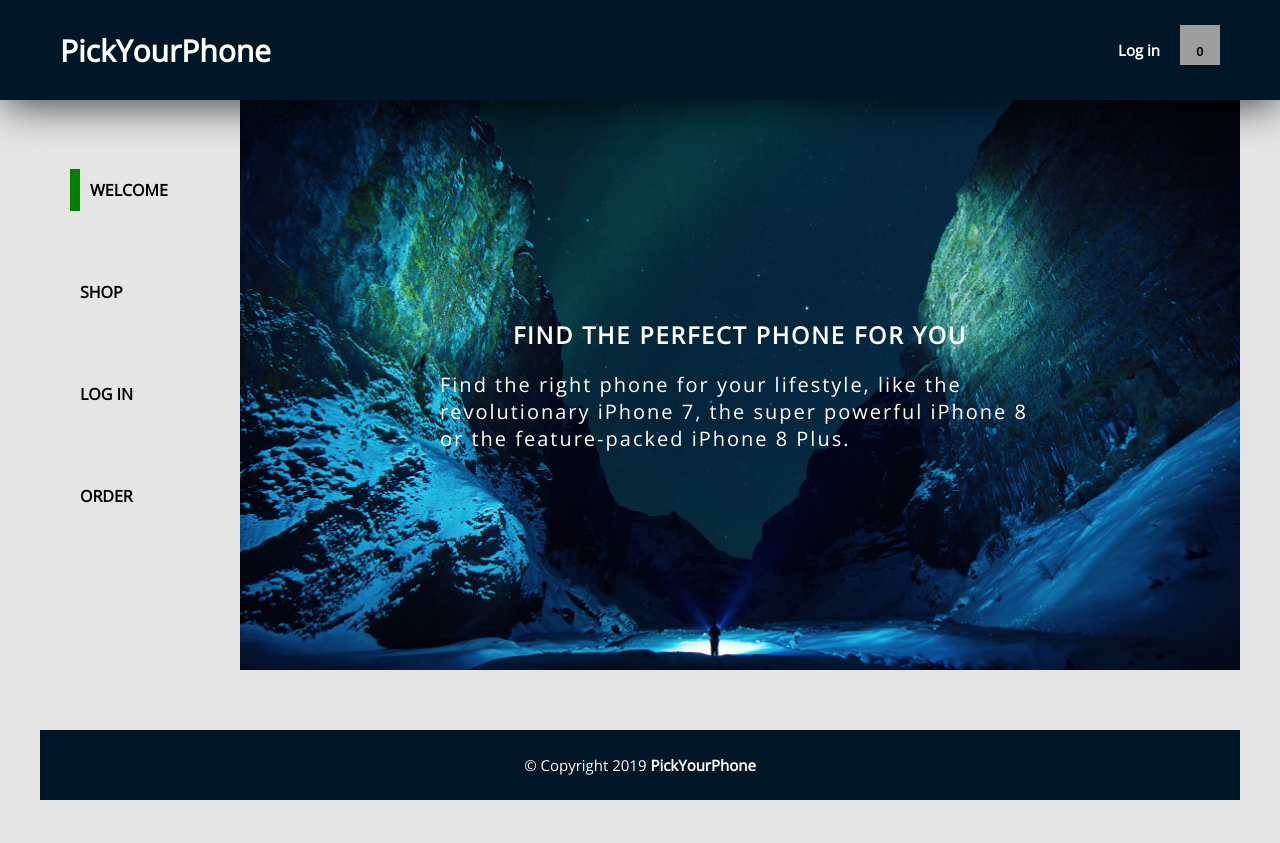
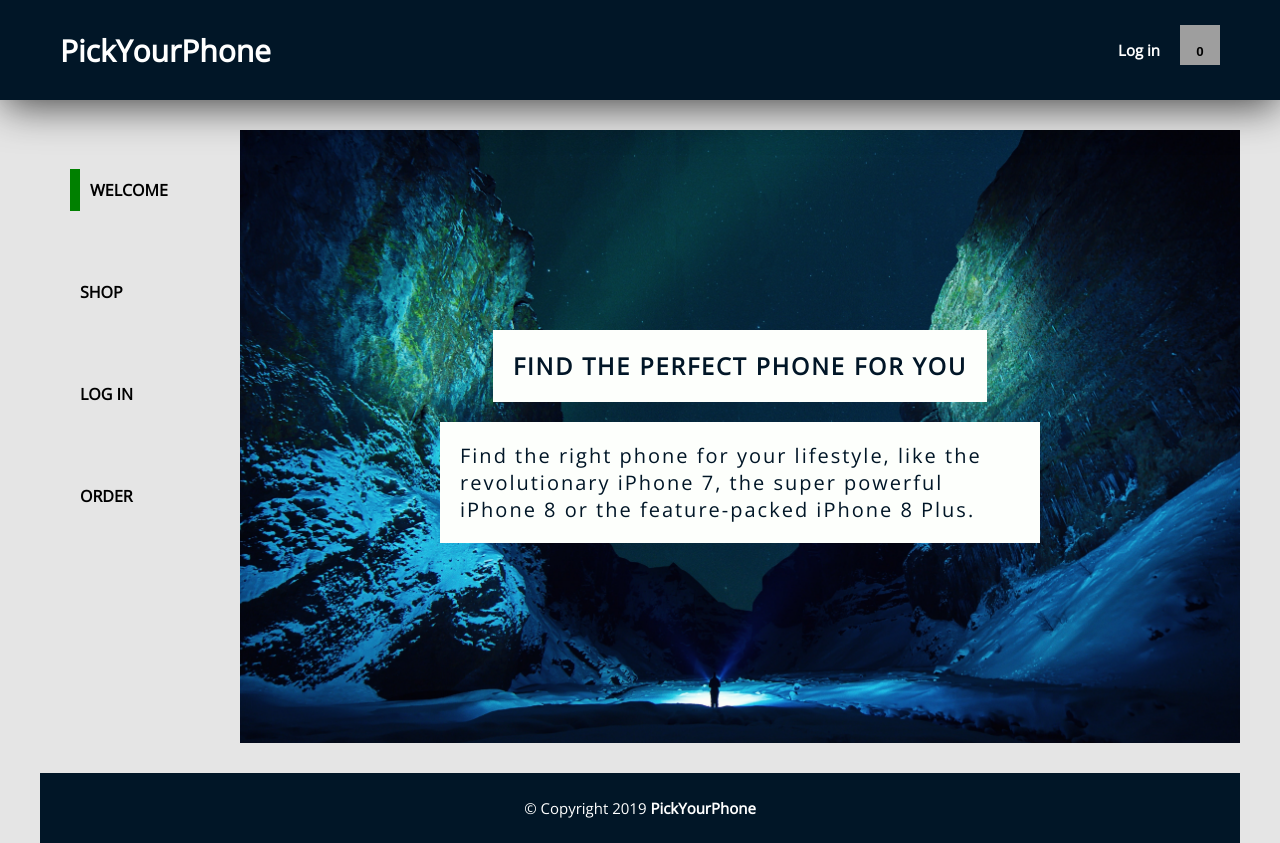
Before and after one commit to gkalarus/shop-react, a React (Create React App) app: page / in a window 1280 px wide. Before the commit the page ends 800 px from the top, so only its background shows below. Built offline with nearby package versions, Linux system fonts and the light colour scheme; grey boxes are pictures that could not be loaded.

Commit message:
amendments

```diff
--- a/src/styles/Home.css
+++ b/src/styles/Home.css
@@ -1,7 +1,6 @@
 .homeClass {
   display: flex;
   flex-direction: column;
-  justify-content: center;
   align-items: center;
   height: 100%;
   background: url('../images/page.jpg') no-repeat center center;
@@ -14,4 +13,19 @@
 .homeClass h3 {
   text-transform: uppercase;
   margin-bottom: 20px;
+  background-color: #FDFFFC;
+  color: #011627;
+  padding: 20px;
 }
+
+.homeClass p {
+  background-color: #FDFFFC;
+  color: #011627;
+  padding: 20px;
+}
+
+@media (min-width: 800px) {
+  .homeClass {
+    margin-top: 30px;
+  }
+}
--- a/src/styles/LoginPage.css
+++ b/src/styles/LoginPage.css
@@ -1,7 +1,7 @@
 form.loginForm {
+  margin-top: 30px;
   display: flex;
   flex-direction: column;
-  justify-content: center;
   padding: 30px;
   width: 80%;
   min-height: 50vh;
--- a/src/styles/LogoutPage.css
+++ b/src/styles/LogoutPage.css
@@ -1,6 +1,7 @@
 .logoutPage {
   display: flex;
   flex-direction: column;
+  justify-content: center;
   align-items: center;
   padding: 30px;
 }
@@ -8,7 +9,7 @@
 .logoutPage p {
   font-size: 30px;
   letter-spacing: 1.5px;
-  margin-bottom: 40px;
+  margin-bottom: 20px;
 }
 
 .logoutPage button {
--- a/src/styles/OrderPage.css
+++ b/src/styles/OrderPage.css
@@ -64,7 +64,6 @@
 .mainOrder {
   display: flex;
   flex-direction: column;
-  justify-content: center;
   align-content: center;
   font-size: 20px;
 }
@@ -74,8 +73,6 @@
   display: flex;
   margin: 50px;
   flex-direction: column;
-  justify-content: space-around;
-  align-items: center;
 }
 
 .subOrder ul {
@@ -156,6 +153,10 @@
   text-decoration: none;
 }
 
+.mainOrder .headerInfo {
+  margin-top: 80px;
+}
+
 
 @media (min-width: 400px) {
   .subOrder {
--- a/src/styles/Page.css
+++ b/src/styles/Page.css
@@ -2,8 +2,8 @@
   margin-bottom: 30px;
   display: flex;
   flex-direction: column;
+  align-items: center;
   justify-content: center;
-  align-items: center;
 }
 
 .page .products ul {
```
